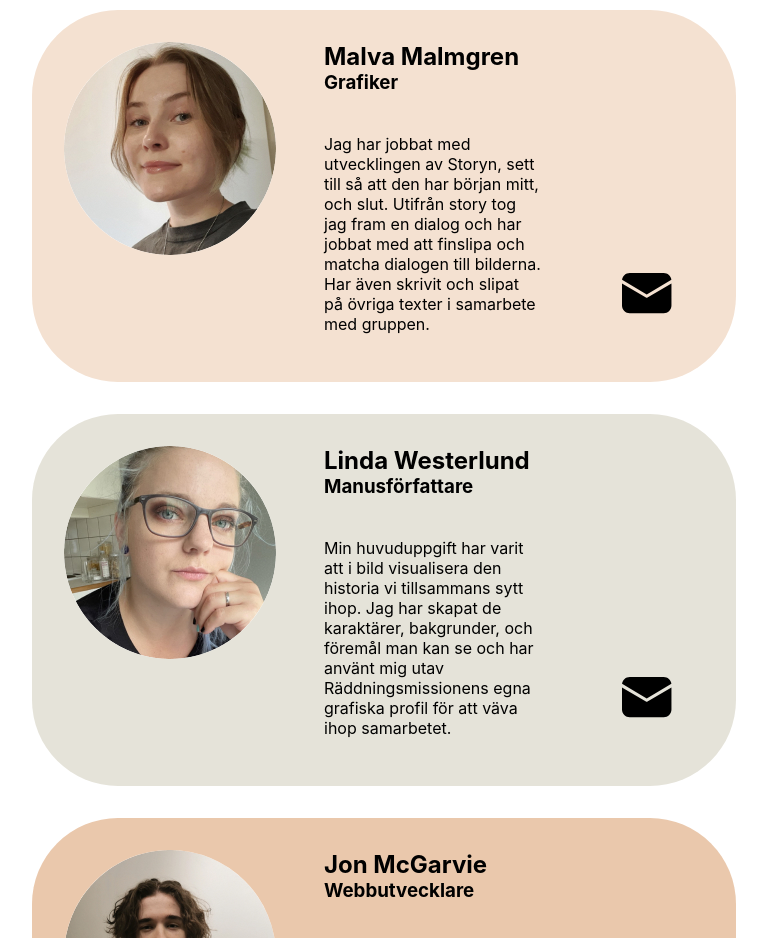
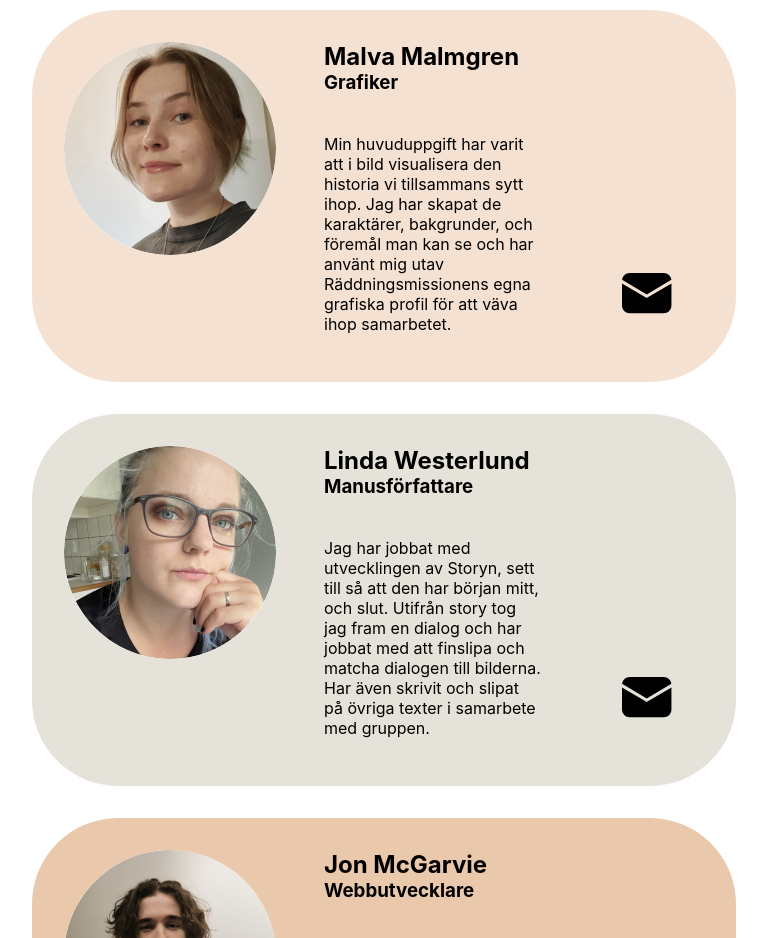
Before and after one commit to trilisen/hackathon-21, a React (Create React App) app: page /people in a window 1280 px wide. Shown: the part 700-1638 px from the top of the page, without its empty margins (256-1023 px from the left). Built offline with nearby package versions, Linux system fonts and the light colour scheme; what react-unity-webgl would draw is missing.

Commit message:
Small text change

```diff
--- a/src/Components/People.js
+++ b/src/Components/People.js
@@ -63,7 +63,7 @@ const People = () => {
             title="Grafiker"
             email="mailto:malmal2002@skola.goteborg.se"
             img={MalvaImg}
-            text="Jag har jobbat med utvecklingen av Storyn, sett till så att den har början mitt, och slut. Utifrån story tog jag fram en dialog och har jobbat med att finslipa och matcha dialogen till bilderna. Har även skrivit och slipat på övriga texter i samarbete med gruppen."
+            text="Min huvuduppgift har varit att i bild visualisera den historia vi tillsammans sytt ihop. Jag har skapat de karaktärer, bakgrunder, och föremål man kan se och har använt mig utav Räddningsmissionens egna grafiska profil för att väva ihop samarbetet."
             background={personColors[1]}
           ></Person>
           <Person
@@ -71,7 +71,7 @@ const People = () => {
             title="Manusförfattare"
             email="mailto:linwes2001@skola.goteborg.se"
             img={LindaImg}
-            text="Min huvuduppgift har varit att i bild visualisera den historia vi tillsammans sytt ihop. Jag har skapat de karaktärer, bakgrunder, och föremål man kan se och har använt mig utav Räddningsmissionens egna grafiska profil för att väva ihop samarbetet."
+            text="Jag har jobbat med utvecklingen av Storyn, sett till så att den har början mitt, och slut. Utifrån story tog jag fram en dialog och har jobbat med att finslipa och matcha dialogen till bilderna. Har även skrivit och slipat på övriga texter i samarbete med gruppen."
             background={personColors[2]}
           ></Person>
           <Person
```
